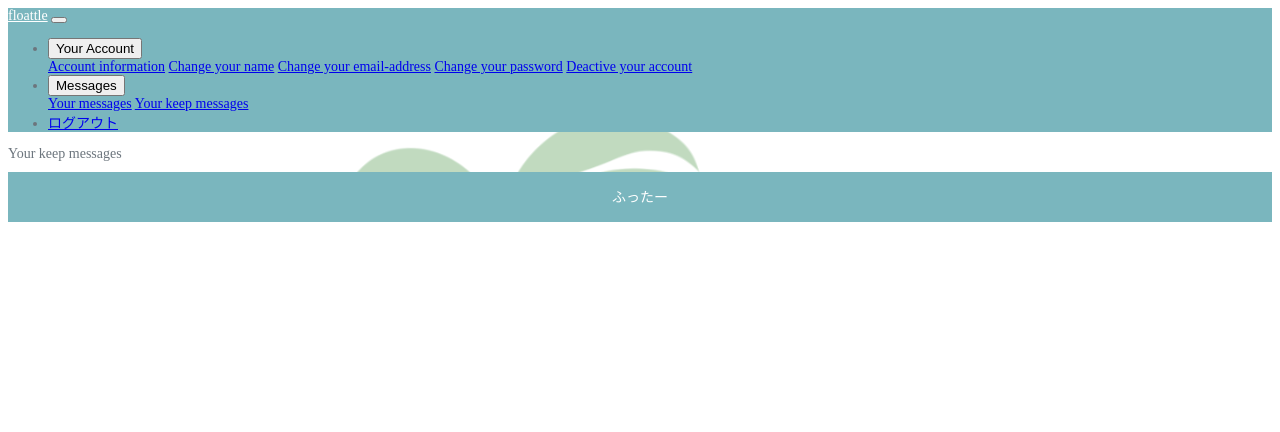
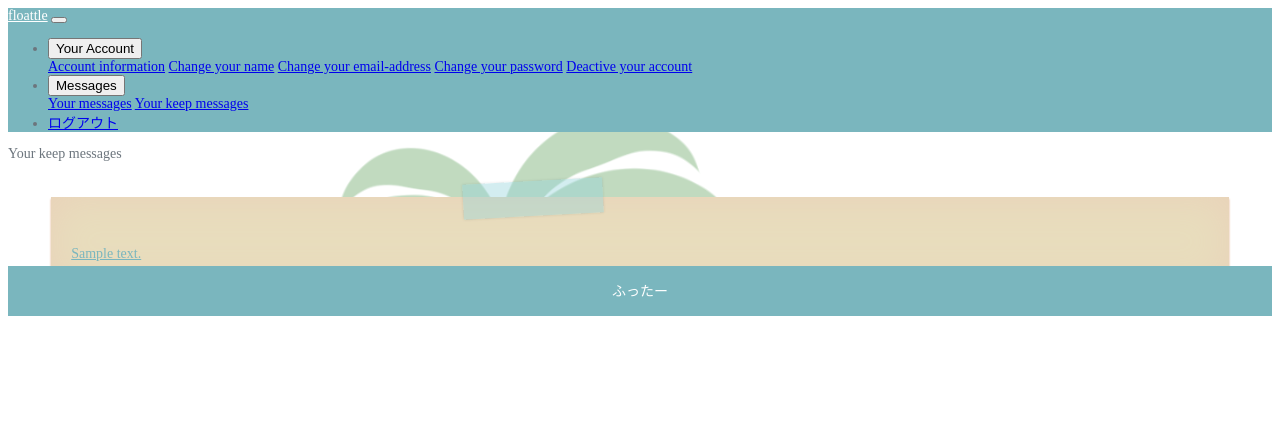
Before and after one commit to nagamiya/floattle, a Django app: page /keeps_show/ in a window 1280 px wide. Shown: the top 432 px of the page. Run offline with Django 3.2, Linux system fonts and the light colour scheme; a user stored in the database is signed in; tables that the repository leaves empty hold one stand-in row (values such as "Sample post"); style sheets or scripts are compiled from the project's sources; some libraries are stand-ins or nearby versions.

Commit message:
メッセージ一覧系ページのデザインをテープのものにした

```diff
--- a/floattle/static/floattle/_custom.scss
+++ b/floattle/static/floattle/_custom.scss
@@ -108,6 +108,34 @@
     left: 0;
 }
 
+.messages {
+    position: relative;
+    width: 90%;
+    margin: 2.5em auto;
+    padding: 35px 20px 10px;
+    background-color: #e8ddbd; /*枠背景色*/
+    box-shadow: inset 0 0 40px $baseSkin, 0 2px 2px $shadowSkin;
+
+    p {
+        overflow: hidden;
+        white-space: nowrap;
+        text-overflow: ellipsis;
+    }
+}
+
+.messages::before {
+    display: block;
+    position: absolute;
+    content: "";
+    width: 140px;
+    height: 35px;
+    left: 35%;
+    top: -16px;
+    background-color: rgba(145, 209, 218,0.4);/*テープ色*/
+    box-shadow: 0 0 3px rgba(0,0,0,0.1);
+    transform: rotate( -3deg ); /*テープ角度*/
+}
+
 
 footer {
     background-color: $shadowBlue;
--- a/floattle/templates/floattle/keeps_show.html
+++ b/floattle/templates/floattle/keeps_show.html
@@ -2,9 +2,11 @@
 {% block content %}
 <p>Your keep messages</p>
 {% if keep_list %}
-{% for keep in keep_list %}
-<li><a href="{% url 'floattle:detail' keep.pk %}">{{ keep.id }}{{ keep.text }}</a></li>
-{% endfor %}
+    {% for keep in keep_list %}
+        <div class="messages">
+            <p><a href="{% url 'floattle:detail' keep.pk %}">{{ keep.text }}</a></p>
+        </div>
+    {% endfor %}
 {% else %}
 <p>
     あなたはまだ漂着したメッセージをキープしていません。<br>
--- a/static/floattle/_custom.css
+++ b/static/floattle/_custom.css
@@ -32,6 +32,12 @@
 /* なみなみ  */
 svg { width: 100%; height: 55%; position: absolute; bottom: 0; left: 0; }
 
+.messages { position: relative; width: 90%; margin: 2.5em auto; padding: 35px 20px 10px; background-color: #e8ddbd; /*枠背景色*/ box-shadow: inset 0 0 40px #e9d1b9, 0 2px 2px #e2aa85; }
+
+.messages p { overflow: hidden; white-space: nowrap; text-overflow: ellipsis; }
+
+.messages::before { display: block; position: absolute; content: ""; width: 140px; height: 35px; left: 35%; top: -16px; background-color: rgba(145, 209, 218, 0.4); /*テープ色*/ box-shadow: 0 0 3px rgba(0, 0, 0, 0.1); transform: rotate(-3deg); /*テープ角度*/ }
+
 footer { background-color: #7ab6be; width: 100%; height: 30px; position: absolute; bottom: 0; left: 0; margin-bottom: -30px; }
 
 footer p { color: white; text-align: center; vertical-align: middle; }
```
Also changed, not shown: floattle/templates/floattle/messages_show.html (+5 -4 lines), 1 other file.
